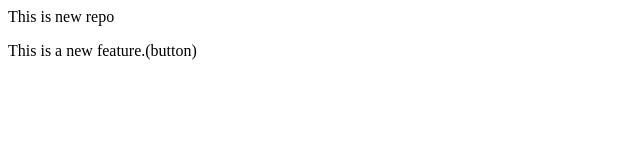
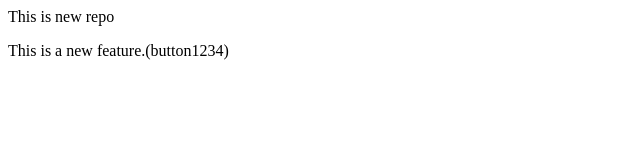
Before and after one commit to aishwaryagit123/LocalRepo, a plain HTML site: page index.html in a window 1280 px wide. Shown: the full height of the page, 0-640 px from the left. Drawn offline with Linux system fonts and the light colour scheme.

Commit message:
Add button123

```diff
--- a/index.html
+++ b/index.html
@@ -1,2 +1,2 @@
 <p>This is new repo</p>
-<p>This is a new feature.(button)</p>
+<p>This is a new feature.(button1234)</p>
```
